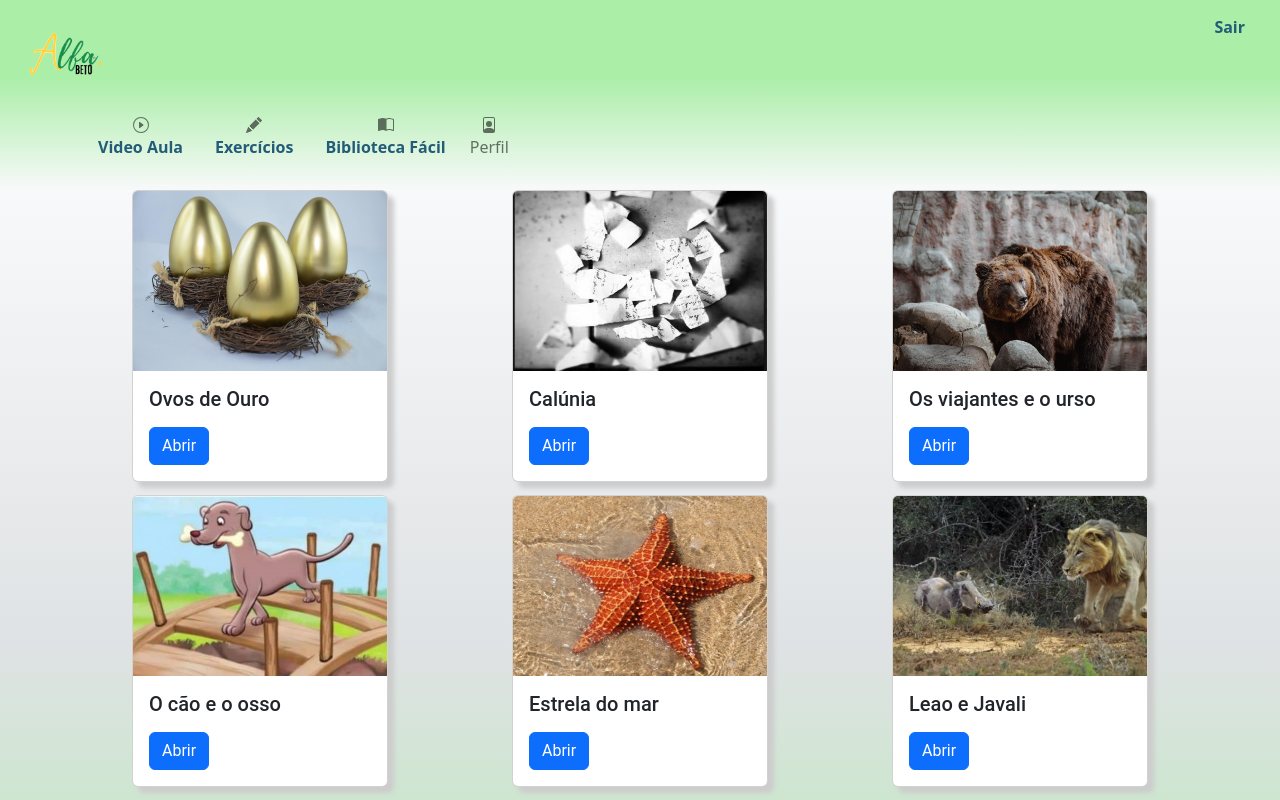
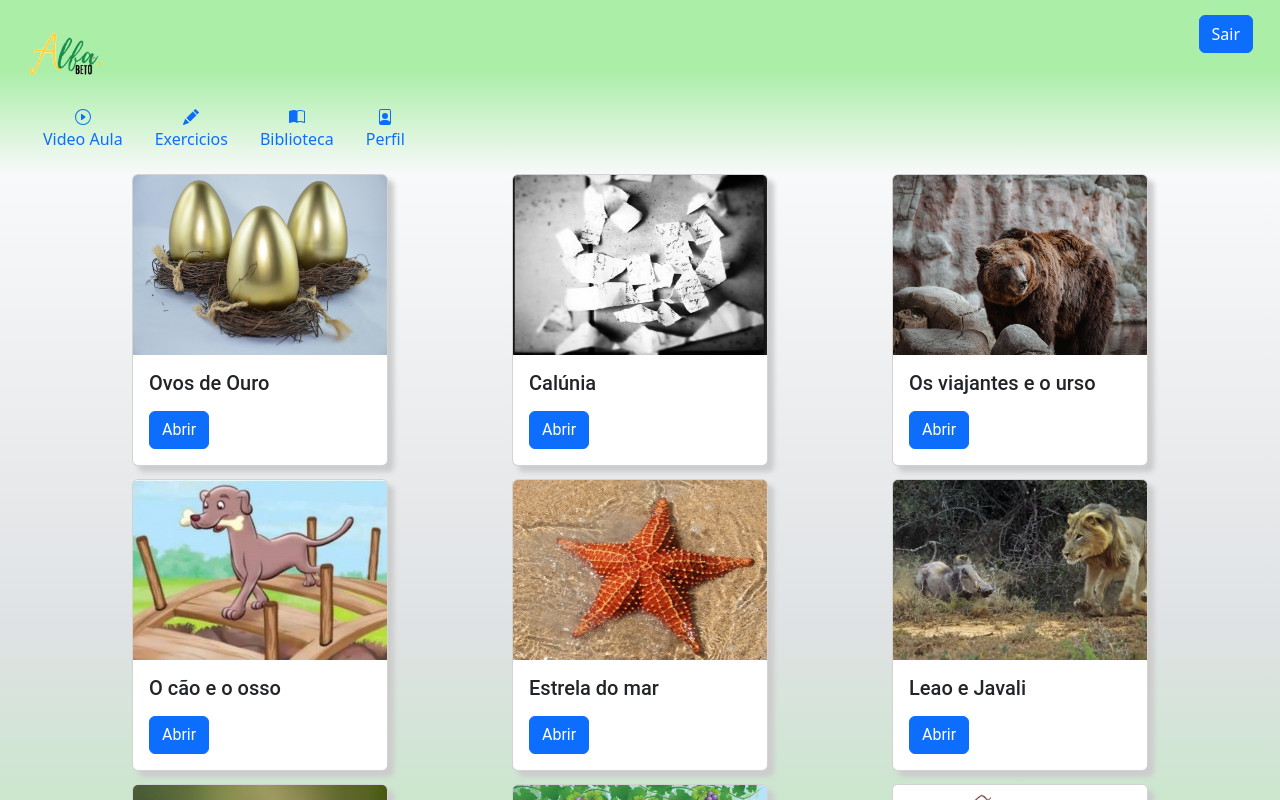
Before and after one commit to MauriMenezes/Alfa, a React (Create React App) app: page /biblioteca in a window 1280 px wide. Shown: the top 800 px of the page. Built offline with nearby package versions, Linux system fonts and the light colour scheme.

Commit message:
refactor/ feat : links de navegação e logOut

```diff
--- a/src/components/Header/index.jsx
+++ b/src/components/Header/index.jsx
@@ -1,5 +1,7 @@
 import { Button, Col, Container, Nav, Row } from 'react-bootstrap';
 import Navbar from 'react-bootstrap/Navbar';
+import { AuthContext } from "../../context/auth"
+import React, { useState, useContext } from "react"
 import { BsFillPencilFill, BsBookHalf, BsFilePerson, BsPlayCircle } from 'react-icons/bs';
 import { AiFillPlayCircle } from 'react-icons/ai';
 
@@ -8,6 +10,12 @@ import { AiFillPlayCircle } from 'react-icons/ai';
 
 import { Link } from "react-router-dom"
 const Header = () => {
+
+  const { logout } = useContext(AuthContext)
+  const handleLogout = () => {
+
+    logout()
+  }
 
   return (
 
@@ -21,50 +29,57 @@ const Header = () => {
             <Col>
               <Nav className="justify-content-end">
                 <Nav.Item>
-                  <Link className="link" to={"/"} >
-
-                    Sair
-                  </Link>
+                  <Button className="btn-logOut" onClick={handleLogout}>Sair  </Button>
 
                 </Nav.Item>
               </Nav>
             </Col>
-            <Navbar >
-              <Container>
-                <Nav className="me-auto">
-                  <Nav.Link href="#home">
+
+            <Container>
+              <Nav className="" activeKey="/home">
+                <Nav.Item>
+                  <Nav.Link href="/aula1">
                     <div className='text-center'>
                       <BsPlayCircle />
                     </div>
-                    <Link className="link" to={"/aula1"} >
+                    <div>
                       Video Aula
-                    </Link>
+                    </div>
                   </Nav.Link>
-                  <Nav.Link>
+                </Nav.Item>
+                <Nav.Item>
+                  <Nav.Link href="/ex1">
                     <div className='text-center'>
                       <BsFillPencilFill />
                     </div>
-                    <Link className="link" to={"/ex1"} >
-                      Exercícios
-                    </Link>
+                    <div>
+                      Exercicios
+                    </div>
                   </Nav.Link>
-                  <Nav.Link href="#features">
+                </Nav.Item>
+                <Nav.Item>
+                  <Nav.Link href="/biblioteca">
                     <div className='text-center'>
                       <BsBookHalf />
                     </div>
-                    <Link className="link" to={"/biblioteca"} >
-                      Biblioteca Fácil
-                    </Link>
+                    <div>
+                      Biblioteca
+                    </div>
                   </Nav.Link>
-                  <Nav.Link href="#pricing">
+                </Nav.Item>
+                <Nav.Item>
+                  <Nav.Link href="/ex1">
                     <div className='text-center'>
                       <BsFilePerson />
                     </div>
-                    Perfil
+                    <span>
+                      Perfil
+                    </span>
                   </Nav.Link>
-                </Nav>
-              </Container>
-            </Navbar>
+                </Nav.Item>
+              </Nav>
+            </Container>
+
           </Row>
         </Container>
       </header>
```
